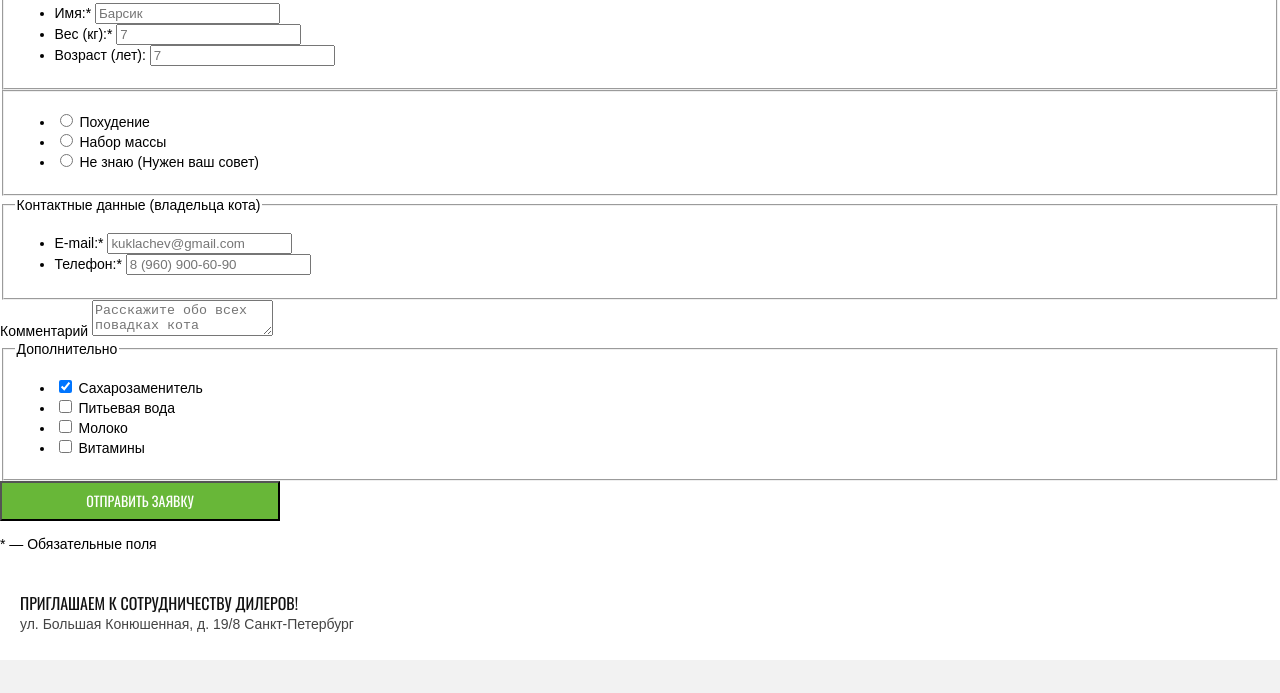
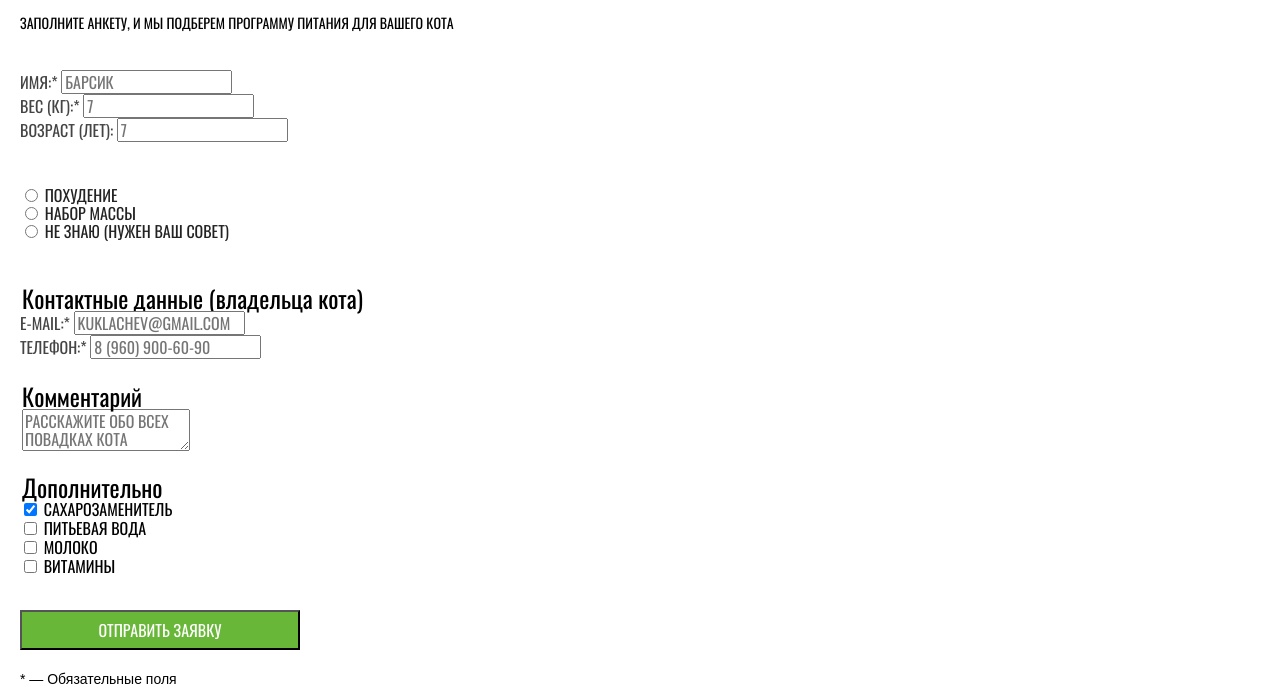
Before and after one commit to Idzanagi1995/html2_cat-energy, a website: page source/form.html in a window 1280 px wide. Shown: the part 205-898 px from the top of the page. Drawn offline with Linux system fonts and the light colour scheme.

Commit message:
стилизует страницу формы

```diff
--- a/source/form.html
+++ b/source/form.html
@@ -35,13 +35,14 @@
       </nav>
     </header>
     <main class="page-main">
-      <h1 class="page-main__heading">
+      <section class="questionnaire">
+        <h1 class="questionnaire__heading">
           Подбор программы
         </h1>
-      <p class="page-main__text">
+        <p class="questionnaire__text">
           Заполните анкету, и мы подберем программу питания для вашего кота
         </p>
-      <form class="page-main__form form" method="post" action="https://echo.htmlacademy.ru">
+        <form class="questionnaire__form form" method="post" action="https://echo.htmlacademy.ru">
           <fieldset class="form__fieldset cat-data">
             <legend class="visually-hidden">
               Данные кота
@@ -111,12 +112,12 @@
               </li>
             </ul>
           </fieldset>
-        <div class="form__fieldset comment">
-          <label>
+          <fieldset class="form__fieldset comment">
+            <legend>
               Комментарий
               <textarea class="comment__text" name="comment" placeholder="Расскажите обо всех повадках кота"></textarea>
-          </label>
-        </div>
+            </legend>
+          </fieldset>
           <fieldset class="form__fieldset extra">
             <legend>
               Дополнительно
@@ -151,12 +152,13 @@
           <button class="button form__button" type="submit">Отправить заявку</button>
           <p class="form__footnote">* — Обязательные поля</p>
         </form>
+      </section>
     </main>
     <footer class="page-footer">
       <h2 class="visually-hidden">
         Как связаться с нами
       </h2>
-      <section class="page-footer__address address">
+      <section class="page-footer__address page-footer__address--grey-background address">
         <h3 class="visually-hidden">
           Адрес
         </h3>
--- /dev/null
+++ b/source/sass/blocks/cat-data.scss
@@ -0,0 +1,3 @@
+.cat-data {
+  padding-bottom: 44px;
+}
--- /dev/null
+++ b/source/sass/blocks/comment.scss
@@ -0,0 +1,8 @@
+.comment {
+  padding-bottom: 23px;
+}
+
+.comment__text {
+  display: block;
+  color: #444444;
+}
--- /dev/null
+++ b/source/sass/blocks/contact-data.scss
@@ -0,0 +1,3 @@
+.contact-data {
+  padding-bottom: 24px;
+}
--- /dev/null
+++ b/source/sass/blocks/extra.scss
@@ -0,0 +1,4 @@
+.extra {
+  padding-bottom: 34px;
+  color: #000000
+}
--- /dev/null
+++ b/source/sass/blocks/form.scss
@@ -0,0 +1,40 @@
+.form__fieldset, .form input, .form textarea {
+  font-family: $font-heading;
+  font-weight: 400;
+  font-size: 16px;
+  line-height: 18px;
+  text-transform: uppercase;
+  color: #444444;
+}
+
+.form ul {
+  list-style-type: none;
+  margin: 0;
+  padding: 0;
+}
+
+.form__fieldset {
+  border: none;
+  margin: 0;
+  padding: 0;
+}
+
+.form legend {
+  font-size: 24px;
+  line-height: 26px;
+  color: #000000;
+  text-transform: none;
+}
+
+.form__button {
+  font-size: 16px;
+  line-height: 20px;
+  margin-bottom: 21px;
+}
+
+.form__footnote {
+  margin: 0;
+  font-size: 14px;
+  line-height: 16px;
+  color: #000000;
+}
--- a/source/sass/blocks/nutrition.scss
+++ b/source/sass/blocks/nutrition.scss
@@ -1,6 +1,6 @@
 .nutrition {
   background-color: rgba(104, 183, 56, 0.85);
-  background-image: url("../../img/index-background-desktop.jpg");
+  background-image: url("/source/img/index-background-desktop.jpg");
   background-size: cover;
 }
 
--- a/source/sass/blocks/page-footer.scss
+++ b/source/sass/blocks/page-footer.scss
@@ -6,3 +6,7 @@
   background-color: #f2f2f2;
   padding: 39px 20px 22px;
 }
+
+.page-footer__address--grey-background {
+  background-color: #f2f2f2;
+}
--- /dev/null
+++ b/source/sass/blocks/program.scss
@@ -0,0 +1,4 @@
+.program {
+  padding-bottom: 45px;
+  color: #222222;
+}
--- /dev/null
+++ b/source/sass/blocks/questionnaire.scss
@@ -0,0 +1,24 @@
+.questionnaire {
+  padding: 27px 20px 32px;
+}
+
+.questionnaire__heading {
+  font-family: $font-heading;
+  font-weight: 400;
+  font-size: 36px;
+  line-height: 36px;
+  color: #000000;
+  margin: 0;
+  padding-bottom: 38px;
+}
+
+.questionnaire__text {
+  font-family: $font-heading;
+  font-weight: 400;
+  font-size: 14px;
+  line-height: 18px;
+  text-transform: uppercase;
+  color: #000000;
+  margin: 0;
+  padding-bottom: 38px;
+}
--- a/source/sass/style.scss
+++ b/source/sass/style.scss
@@ -1,4 +1,4 @@
-@import "fonts.scss", "variables.scss", "blocks/page.scss", "blocks/main-menu.scss", "blocks/nutrition.scss", "blocks/button.scss", "blocks/catalogs.scss", "blocks/advantages.scss", "blocks/example.scss", "blocks/page-footer.scss", "blocks/address.scss", "blocks/copyright.scss";
+@import "fonts.scss", "variables.scss", "blocks/page.scss", "blocks/main-menu.scss", "blocks/nutrition.scss", "blocks/button.scss", "blocks/catalogs.scss", "blocks/advantages.scss", "blocks/example.scss", "blocks/page-footer.scss", "blocks/address.scss", "blocks/copyright.scss", "blocks/questionnaire.scss", "blocks/form.scss", "blocks/cat-data.scss", "blocks/program.scss", "blocks/contact-data.scss", "blocks/comment.scss", "blocks/extra.scss";
 
 *,
 *::after,
```
Also changed, not shown: source/css/style.css, 1 other file. Lines whose indentation alone changed are shown as unchanged.
